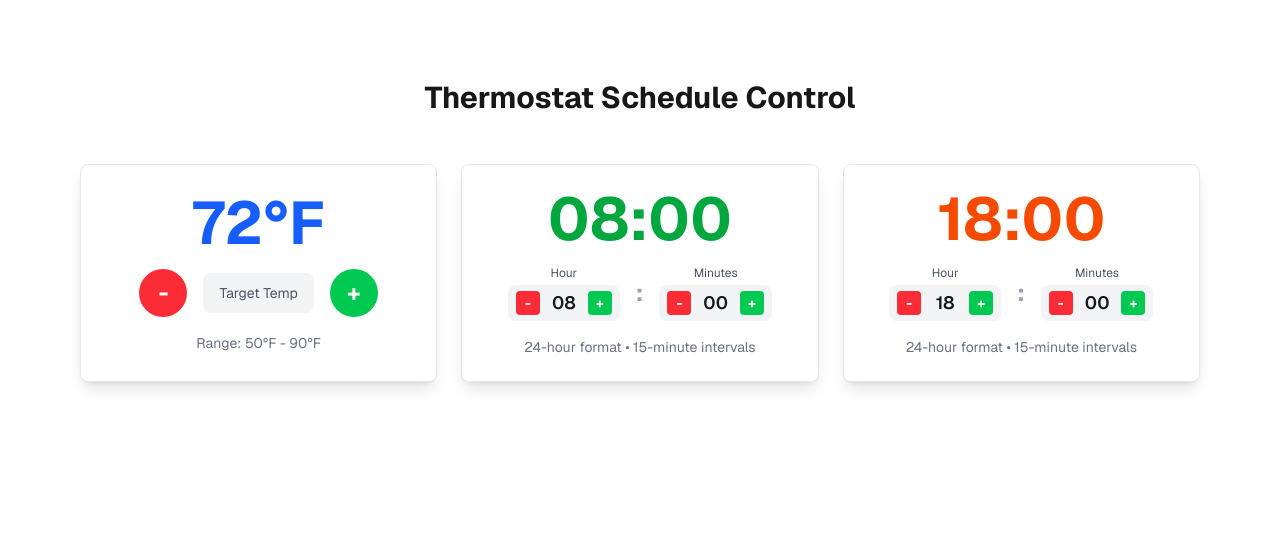
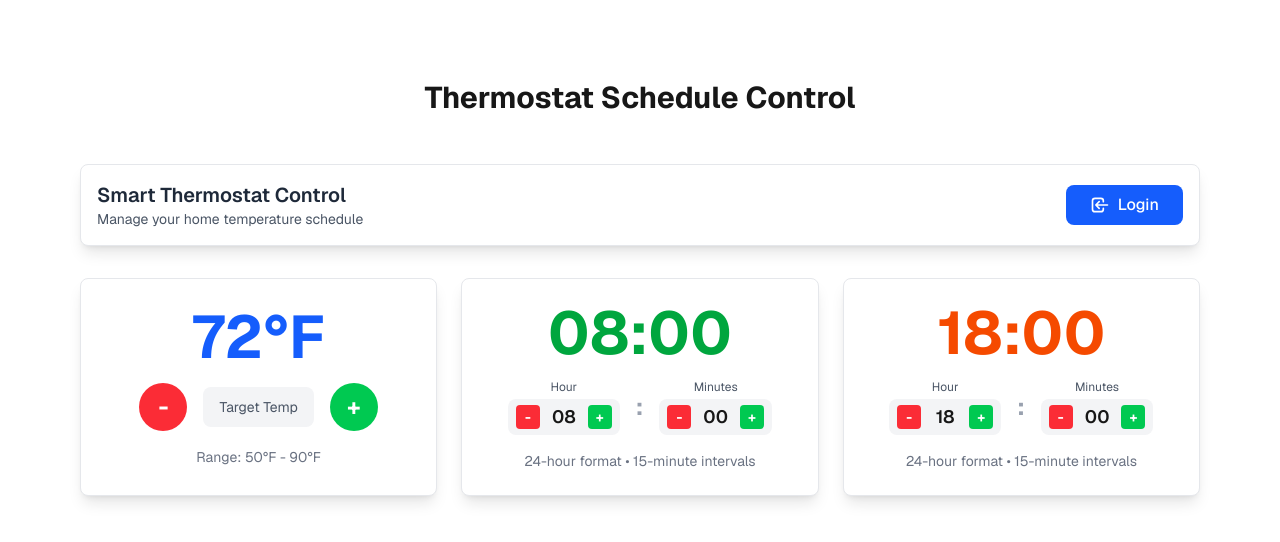
Before and after one commit to moreshwarnabar/thermostat, a Next.js app: page / in a window 1280 px wide. Shown: the top 542 px of the page. Built offline with nearby package versions, Linux system fonts and the light colour scheme.

Commit message:
adds login button

```diff
--- a/src/app/components/ThermostatContainer.tsx
+++ b/src/app/components/ThermostatContainer.tsx
@@ -52,7 +52,44 @@ export default function ThermostatContainer() {
     setEndMinute((prev) => (prev - 15 + 60) % 60);
   };
 
+  const handleLogin = () => {
+    window.location.href = "/api/auth/login";
+  };
+
   return (
+    <div className="space-y-8">
+      {/* Header with Login Button */}
+      <div className="flex justify-between items-center bg-white dark:bg-gray-800 rounded-lg shadow-lg p-4 border border-gray-200 dark:border-gray-700">
+        <div>
+          <h2 className="text-xl font-semibold text-gray-800 dark:text-gray-200">
+            Smart Thermostat Control
+          </h2>
+          <p className="text-sm text-gray-600 dark:text-gray-400">
+            Manage your home temperature schedule
+          </p>
+        </div>
+        <button
+          onClick={handleLogin}
+          className="px-6 py-2 bg-blue-600 hover:bg-blue-700 text-white font-medium rounded-lg transition-colors flex items-center space-x-2"
+        >
+          <svg
+            className="w-5 h-5"
+            fill="none"
+            stroke="currentColor"
+            viewBox="0 0 24 24"
+          >
+            <path
+              strokeLinecap="round"
+              strokeLinejoin="round"
+              strokeWidth={2}
+              d="M11 16l-4-4m0 0l4-4m-4 4h14m-5 4v1a3 3 0 01-3 3H6a3 3 0 01-3-3V7a3 3 0 013-3h7a3 3 0 013 3v1"
+            />
+          </svg>
+          <span>Login</span>
+        </button>
+      </div>
+
+      {/* Thermostat Controls */}
       <div className="flex flex-col lg:flex-row gap-8 lg:gap-6">
         <TemperatureCard
           temperature={temperature}
@@ -78,5 +115,6 @@ export default function ThermostatContainer() {
           onDecreaseMinute={decreaseEndMinute}
         />
       </div>
+    </div>
   );
 }
```
Lines whose indentation alone changed are shown as unchanged.
